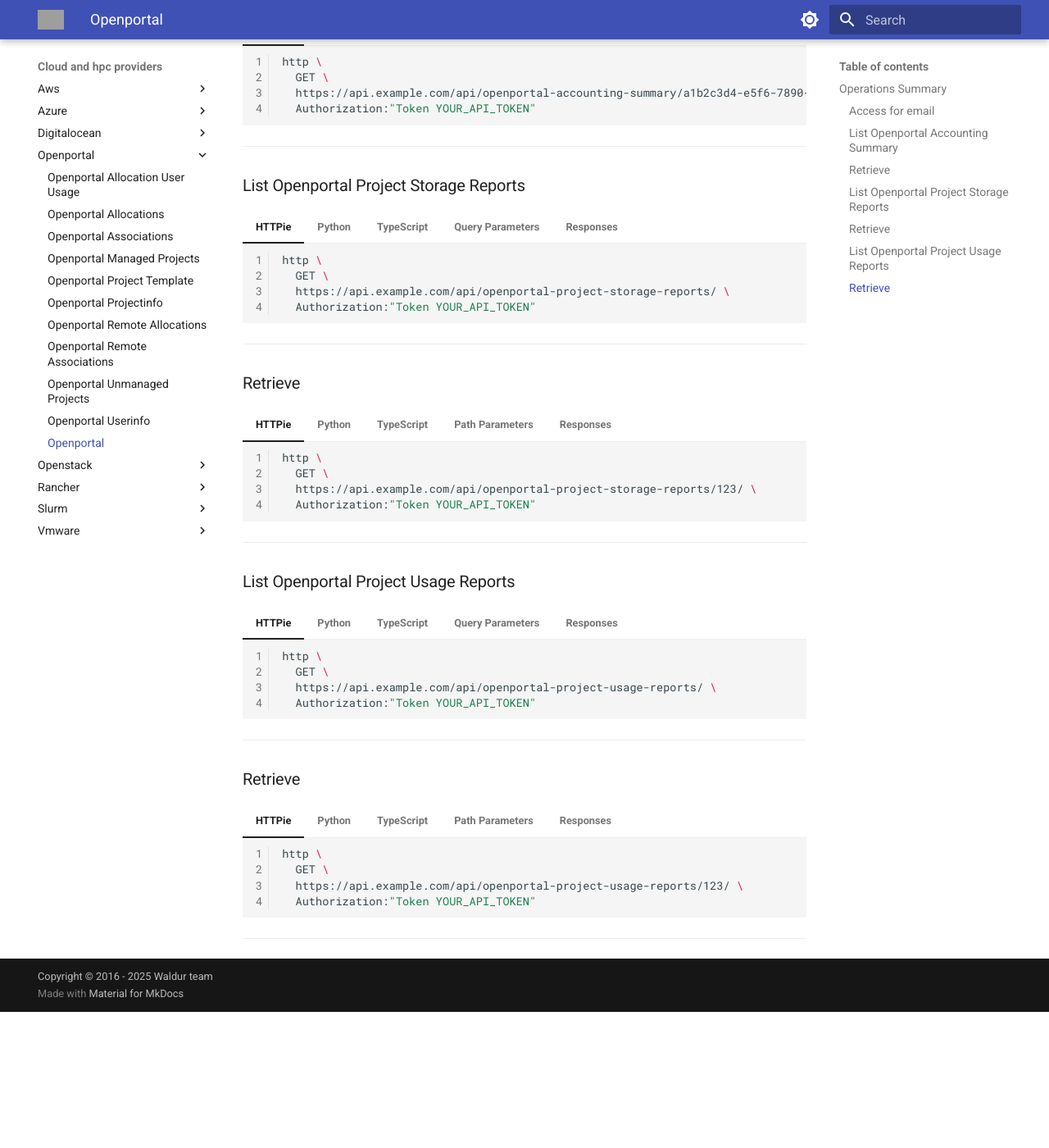
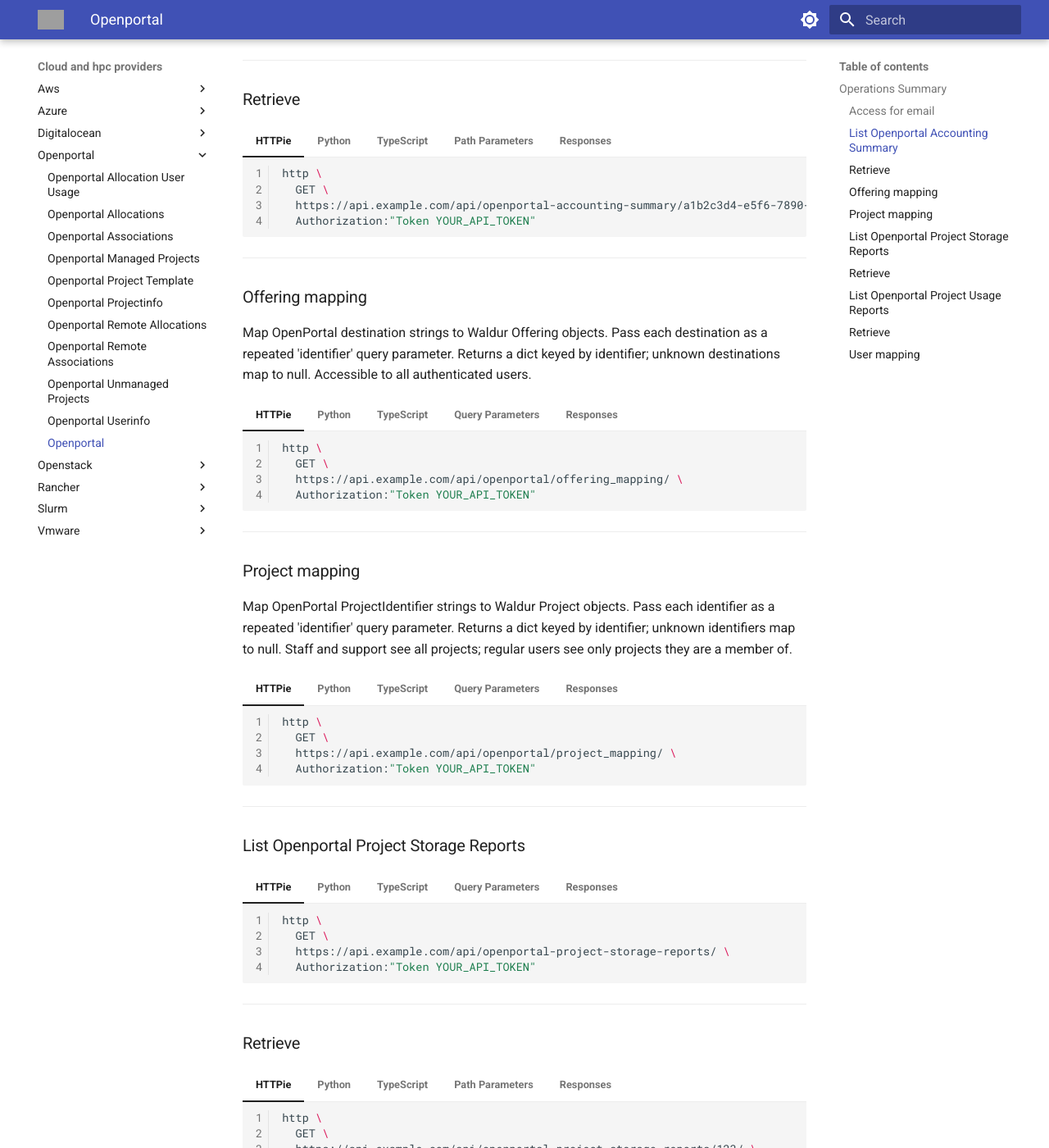
Before and after one commit to waldur/api-docs, an MkDocs documentation site: the page built from docs/cloud-and-hpc-providers/openportal/openportal.md, in a window 1280 px wide and 1400 px high, scrolled down 1291 px. Shown: the whole window at 82% size. Built offline with MkDocs 1.6.1 and Material for MkDocs 9.7.7, drawn with Linux system fonts in a browser that asks for light colours; the version menu is left out; before the commit the page ends 2525 px from its top, so only the background shows below that; some of the changed text lies outside the part shown; grey boxes are pictures that could not be loaded.

````diff
--- a/docs/cloud-and-hpc-providers/openportal/openportal.md
+++ b/docs/cloud-and-hpc-providers/openportal/openportal.md
@@ -7,10 +7,13 @@
 | <span class="http-badge http-get">GET</span> | `/api/openportal/access_for_email/` | [Access for email](#access-for-email) |
 | <span class="http-badge http-get">GET</span> | `/api/openportal-accounting-summary/` | [List Openportal Accounting Summary](#list-openportal-accounting-summary) |
 | <span class="http-badge http-get">GET</span> | `/api/openportal-accounting-summary/{uuid}/` | [Retrieve](#retrieve) |
+| <span class="http-badge http-get">GET</span> | `/api/openportal/offering_mapping/` | [Offering mapping](#offering-mapping) |
+| <span class="http-badge http-get">GET</span> | `/api/openportal/project_mapping/` | [Project mapping](#project-mapping) |
 | <span class="http-badge http-get">GET</span> | `/api/openportal-project-storage-reports/` | [List Openportal Project Storage Reports](#list-openportal-project-storage-reports) |
 | <span class="http-badge http-get">GET</span> | `/api/openportal-project-storage-reports/{id}/` | [Retrieve](#retrieve) |
 | <span class="http-badge http-get">GET</span> | `/api/openportal-project-usage-reports/` | [List Openportal Project Usage Reports](#list-openportal-project-usage-reports) |
 | <span class="http-badge http-get">GET</span> | `/api/openportal-project-usage-reports/{id}/` | [Retrieve](#retrieve) |
+| <span class="http-badge http-get">GET</span> | `/api/openportal/user_mapping/` | [User mapping](#user-mapping) |
 
 ---
 
@@ -241,6 +244,140 @@
     | `total_credits` | string (decimal) |
     | `total_spend` | string (decimal) |
     | `current_month_spend` | string (decimal) |
+
+---
+
+### Offering mapping
+
+Map OpenPortal destination strings to Waldur Offering objects. Pass each destination as a repeated 'identifier' query parameter. Returns a dict keyed by identifier; unknown destinations map to null. Accessible to all authenticated users.
+
+
+=== "HTTPie"
+
+    ```bash
+    http \
+      GET \
+      https://api.example.com/api/openportal/offering_mapping/ \
+      Authorization:"Token YOUR_API_TOKEN"
+    ```
+
+=== "Python"
+
+    ```python
+    from waldur_api_client.client import AuthenticatedClient
+    from waldur_api_client.api.openportal import openportal_offering_mapping_retrieve # (1)
+
+    client = AuthenticatedClient(
+        base_url="https://api.example.com", token="YOUR_API_TOKEN"
+    )
+    response = openportal_offering_mapping_retrieve.sync(client=client)
+
+    print(response)
+    ```
+
+
+    1.  **API Source:** [`openportal_offering_mapping_retrieve`](https://github.com/waldur/py-client/blob/main/waldur_api_client/api/openportal/openportal_offering_mapping_retrieve.py)
+
+=== "TypeScript"
+
+    ```typescript
+    import { openportalOfferingMappingRetrieve } from 'waldur-js-client';
+
+    try {
+      const response = await openportalOfferingMappingRetrieve({
+      auth: "Token YOUR_API_TOKEN"
+    });
+      console.log('Success:', response);
+    } catch (error) {
+      console.error('Error:', error);
+    }
+    ```
+
+
+=== "Query Parameters"
+
+    | Name | Type | Description |
+    |---|---|---|
+    | `identifier` | array | OpenPortal destination string (repeatable). |
+
+
+=== "Responses"
+
+    **`200`** -
+
+    | Field | Type |
+    |---|---|
+    | `uuid` | string |
+    | `name` | string |
+    | `description` | string |
+    | `slug` | string |
+
+---
+
+### Project mapping
+
+Map OpenPortal ProjectIdentifier strings to Waldur Project objects. Pass each identifier as a repeated 'identifier' query parameter. Returns a dict keyed by identifier; unknown identifiers map to null. Staff and support see all projects; regular users see only projects they are a member of.
+
+
+=== "HTTPie"
+
+    ```bash
+    http \
+      GET \
+      https://api.example.com/api/openportal/project_mapping/ \
+      Authorization:"Token YOUR_API_TOKEN"
+    ```
+
+=== "Python"
+
+    ```python
+    from waldur_api_client.client import AuthenticatedClient
+    from waldur_api_client.api.openportal import openportal_project_mapping_retrieve # (1)
+
+    client = AuthenticatedClient(
+        base_url="https://api.example.com", token="YOUR_API_TOKEN"
+    )
+    response = openportal_project_mapping_retrieve.sync(client=client)
+
+    print(response)
+    ```
+
+
+    1.  **API Source:** [`openportal_project_mapping_retrieve`](https://github.com/waldur/py-client/blob/main/waldur_api_client/api/openportal/openportal_project_mapping_retrieve.py)
+
+=== "TypeScript"
+
+    ```typescript
+    import { openportalProjectMappingRetrieve } from 'waldur-js-client';
+
+    try {
+      const response = await openportalProjectMappingRetrieve({
+      auth: "Token YOUR_API_TOKEN"
+    });
+      console.log('Success:', response);
+    } catch (error) {
+      console.error('Error:', error);
+    }
+    ```
+
+
+=== "Query Parameters"
+
+    | Name | Type | Description |
+    |---|---|---|
+    | `identifier` | array | OpenPortal ProjectIdentifier string (repeatable). |
+
+
+=== "Responses"
+
+    **`200`** -
+
+    | Field | Type |
+    |---|---|
+    | `uuid` | string |
+    | `name` | string |
+    | `customer_uuid` | string |
+    | `customer_name` | string |
 
 ---
 
@@ -562,3 +699,70 @@
     | `report.users` | object (free-form) | UserIdentifier → local_username. e.g. { "chris.aiproject.brics": "chris.aiproject" } |
 
 ---
+
+### User mapping
+
+Map OpenPortal UserIdentifier strings (or email addresses) to Waldur User objects. Pass each value as a repeated 'identifier' query parameter. If the values contain '@' they are treated as email addresses (used for cached reports from remote portals); otherwise they are treated as UserIdentifier strings (used for local OpenPortal resources). Returns a dict keyed by the supplied string; unknown values map to null. Staff and support see all users; regular users may only look up users who share a project with them.
+
+
+=== "HTTPie"
+
+    ```bash
+    http \
+      GET \
+      https://api.example.com/api/openportal/user_mapping/ \
+      Authorization:"Token YOUR_API_TOKEN"
+    ```
+
+=== "Python"
+
+    ```python
+    from waldur_api_client.client import AuthenticatedClient
+    from waldur_api_client.api.openportal import openportal_user_mapping_retrieve # (1)
+
+    client = AuthenticatedClient(
+        base_url="https://api.example.com", token="YOUR_API_TOKEN"
+    )
+    response = openportal_user_mapping_retrieve.sync(client=client)
+
+    print(response)
+    ```
+
+
+    1.  **API Source:** [`openportal_user_mapping_retrieve`](https://github.com/waldur/py-client/blob/main/waldur_api_client/api/openportal/openportal_user_mapping_retrieve.py)
+
+=== "TypeScript"
+
+    ```typescript
+    import { openportalUserMappingRetrieve } from 'waldur-js-client';
+
+    try {
+      const response = await openportalUserMappingRetrieve({
+      auth: "Token YOUR_API_TOKEN"
+    });
+      console.log('Success:', response);
+    } catch (error) {
+      console.error('Error:', error);
+    }
+    ```
+
+
+=== "Query Parameters"
+
+    | Name | Type | Description |
+    |---|---|---|
+    | `identifier` | array | OpenPortal UserIdentifier string or email address (repeatable). All values in a single request must be the same type. |
+
+
+=== "Responses"
+
+    **`200`** -
+
+    | Field | Type |
+    |---|---|
+    | `uuid` | string |
+    | `full_name` | string |
+    | `email` | string (email) |
+    | `username` | string |
+
+---
````
